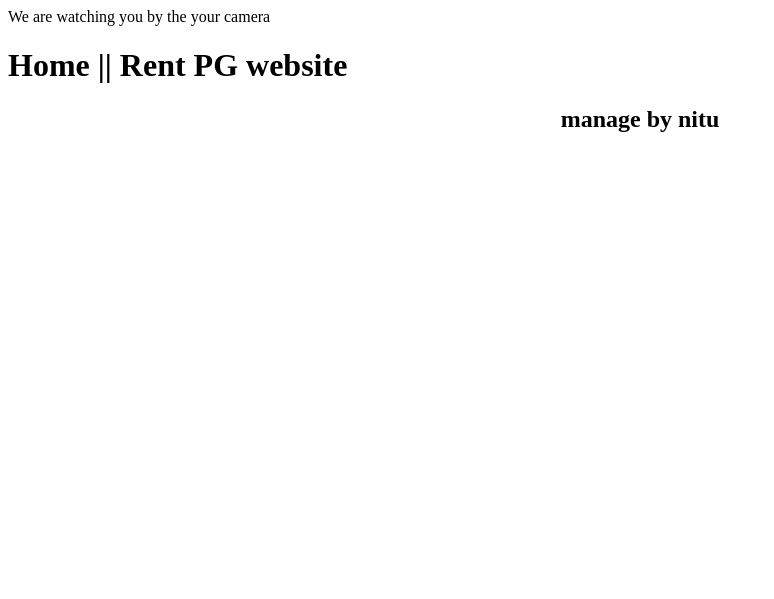
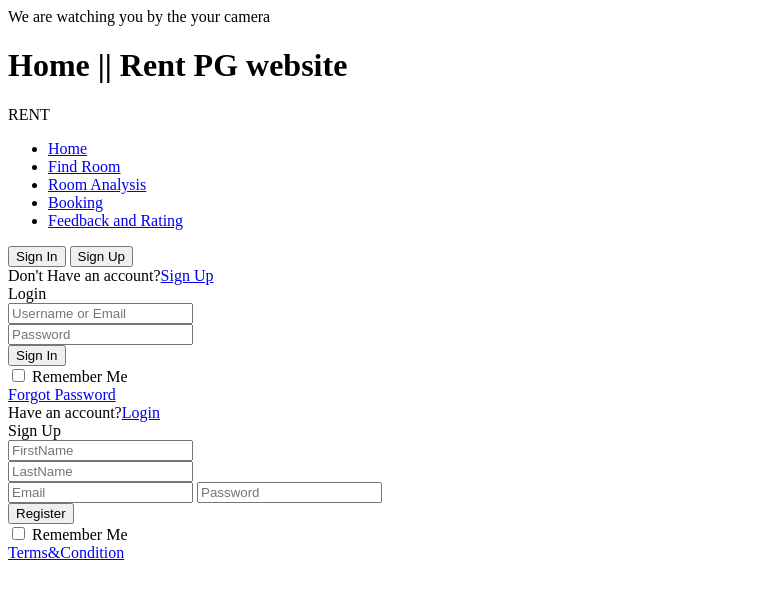
Before and after one commit to nishuyadav421/rentpglive, a Flask app: page / in a window 1280 px wide. Shown: the top 599 px of the page, without its empty margins (0-774 px from the left). Run offline with Flask 3, Linux system fonts and the light colour scheme.

Commit message:
login/reg

```diff
--- a/templates/index.html
+++ b/templates/index.html
@@ -10,12 +10,102 @@
         We are watching you by the your camera
     </header>
     <h1>Home || Rent PG website</h1>
-    <footer>
-        <center>
-            <h2>
-                manage by nitu
-            </h2>
-        </center>
-    </footer>
+
+    <div class="nav-menu-btn">
+        <i class="bx-bx-menu" onclick="myMenuFunction()"></i>
+
+
+    </div> <div class="wrapper">
+<nav class="nav">
+    <div class="nav-logo">
+        <p>RENT</p>
+    </div>
+    <div class="nav-menu" id="navMenu">
+        <ul>
+            <li><a href="#" class="link active">Home</a></li>
+            <li><a href="#" class="link">Find Room</a></li>
+            <li><a href="#" class="link">Room Analysis</a></li>
+            <li><a href="#" class="link">Booking</a></li>
+            <li><a href="#" class="link">Feedback and Rating</a></li>
+        </ul>
+
+    </div>
+     <div class="nav-button">
+        <button class="btn btn-light" id="loginBtn" onclick="login()">Sign In</button>
+        <button class=" btn btn-light" id="registerBtn" onclick="register()">Sign Up</button>
+    </div>
+</nav>
+
+<!-- login form box -->
+<div class="form-box">
+    <div class="login-container" id="login" >
+       <div class="top">
+        <span>Don't Have an account?<a href="#" onclick="register()">Sign Up</a></span>
+        <header>Login</header>
+       </div>
+      <div class="input-box" >
+            <input type="text" class="input-field" placeholder="Username or Email">
+            <i class='bx bx-envelope'></i>
+           </div>
+          <div class="input-box">
+            <input type="password" class="input-field" placeholder="Password">
+            <i class="bx bx-lock-alt"></i>
+         </div>
+         <div class="input-box">
+            <input type="submit" class="submit" value="Sign In">
+         </div>
+     <div class="two-col">
+        <div class="one">
+            <input type="checkbox" id="login-check">
+            <label for="login-check">Remember Me</label>
+        </div>
+        <div class="two">
+            <label><a href="#">Forgot Password</a></label>
+        </div>
+</div>
+       </div>
+<!-- registration form -->
+        <div class="register-container" id="register">
+            <div class="top">
+                <span>Have an account?<a href="#" onclick="login()">Login</a></span>
+                <header>Sign Up</header>
+            </div>
+            <div class="two-forms">
+                <div class="input-box">
+                    <input type="text" class="input-field" placeholder="FirstName">
+                    <i class="bx bx-user"></i>
+                </div>
+                <div class="input-box">
+                    <input type="text" class="input-field" placeholder="LastName">
+                    <i class="bx bx-user"></i>
+                </div>
+
+                    </div>
+              <div class="input-box">
+          <input type="text" class="input-field" placeholder="Email">
+           <i class="bx bx-envelope"></i>
+
+           <!-- <div class="input-box"> -->
+            <input type="password" class="input-field" placeholder="Password">
+            <i class="bx bx-lock-alt"></i>
+        <!-- </div>  -->
+        </div>
+
+
+        <div class="input-box">
+            <input type="submit" class="submit" value="Register">
+            </div>
+            <div class="two-col">
+                <div class="one">
+                    <input type="checkbox" id="register">
+                    <label for="register-check">Remember Me  &nbsp;</label>
+                </div>
+            <div class="two">
+            <label><a href="#">Terms&Condition</a></label>
+</div>
+        </div>
+    </div>
+ </div>
+</div>
 </body>
 </html>
```
